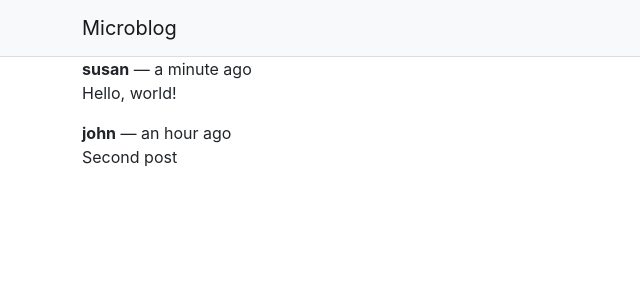
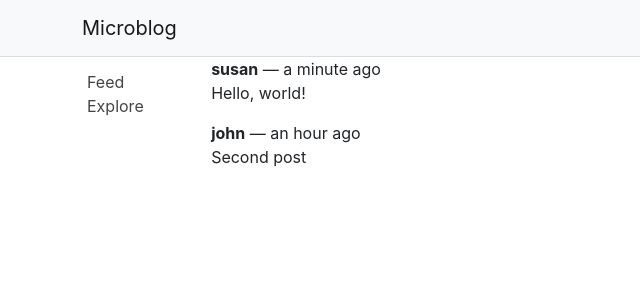
Before and after one commit to carlhinderer/react-intro, a React (Create React App) app in the folder grinberg_tutorial/project/react-microblog/: page / in a window 1280 px wide. Shown: the top 300 px of the page, without its empty margins (0-640 px from the left). Built offline with nearby package versions, Linux system fonts and the light colour scheme.

Commit message:
Added Sidebar component.

```diff
--- a/grinberg_tutorial/project/react-microblog/src/App.js
+++ b/grinberg_tutorial/project/react-microblog/src/App.js
@@ -1,5 +1,7 @@
 import Container from 'react-bootstrap/Container';
+import Stack from 'react-bootstrap/Stack';
 import Header from './components/Header';
+import Sidebar from './components/Sidebar';
 
 export default function App() {
   const posts = [
@@ -25,6 +27,9 @@ export default function App() {
     <Container fluid className="App">
       <Header />
       <Container>
+        <Stack direction="horizontal">
+          <Sidebar />
+          <Container>
             {posts.length === 0 ?
               <p>There are no blog posts.</p>
             :
@@ -39,6 +44,8 @@ export default function App() {
               })
             }
           </Container>
+        </Stack>
+      </Container>
     </Container>
   );
 }
--- /dev/null
+++ b/grinberg_tutorial/project/react-microblog/src/components/Sidebar.js
@@ -0,0 +1,15 @@
+import Navbar from "react-bootstrap/Navbar";
+import Nav from "react-bootstrap/Nav";
+
+export default function Sidebar() {
+  return (
+    <Navbar sticky="top" className="flex-column Sidebar">
+      <Nav.Item>
+        <Nav.Link href="/">Feed</Nav.Link>
+      </Nav.Item>
+      <Nav.Item>
+        <Nav.Link href="/explore">Explore</Nav.Link>
+      </Nav.Item>
+    </Navbar>
+  );
+}
--- a/grinberg_tutorial/project/react-microblog/src/index.css
+++ b/grinberg_tutorial/project/react-microblog/src/index.css
@@ -19,3 +19,28 @@ code {
 .Header {
   border-bottom: 1px solid #ddd;
 }
+
+.Sidebar {
+  width: 120px;
+  margin: 5px;
+  position: sticky;
+  top: 62px;
+  align-self: flex-start;
+  align-items: start;
+}
+
+.Sidebar .nav-item {
+  width: 100%;
+}
+
+.Sidebar a {
+  color: #444;
+}
+
+.Sidebar a:hover {
+  background-color: #eee;
+}
+
+.Sidebar a:visited {
+  color: #444;
+}
```
Lines whose indentation alone changed are shown as unchanged.
